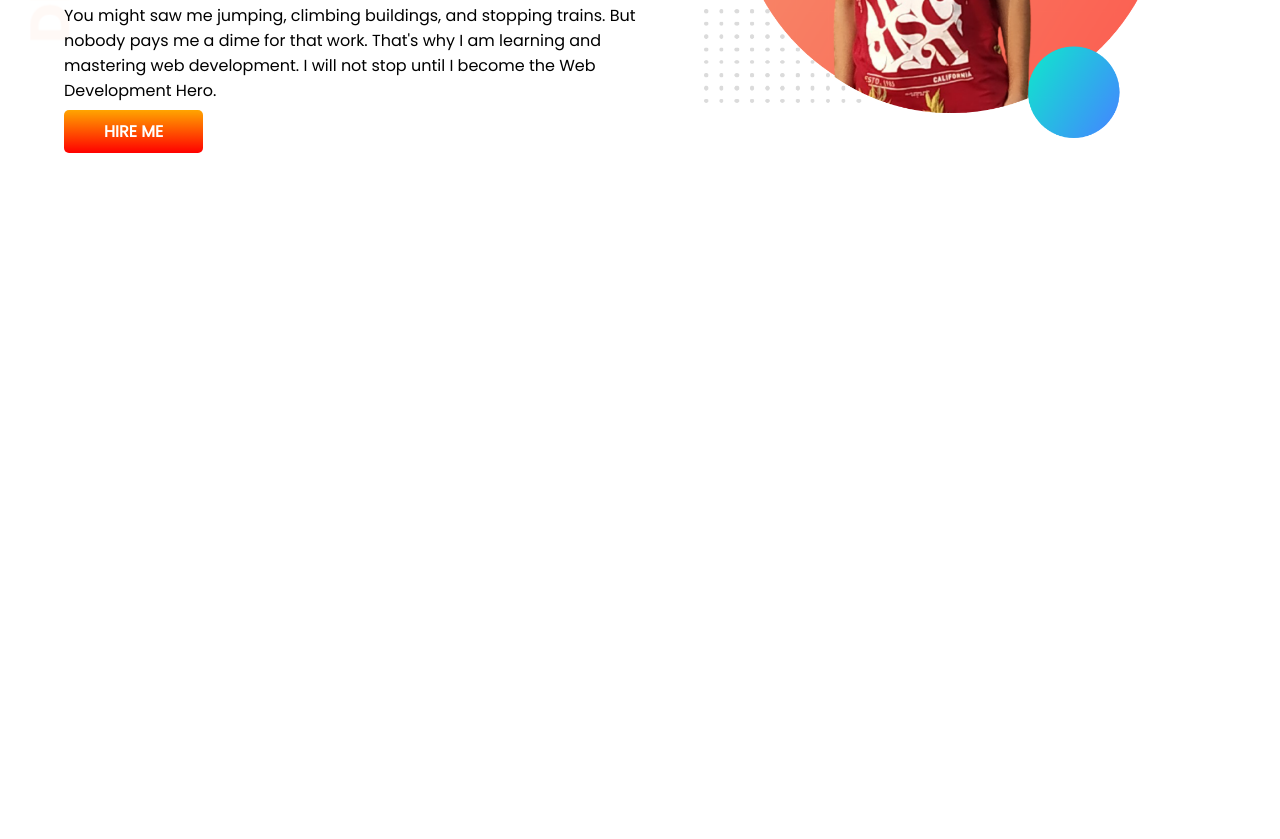
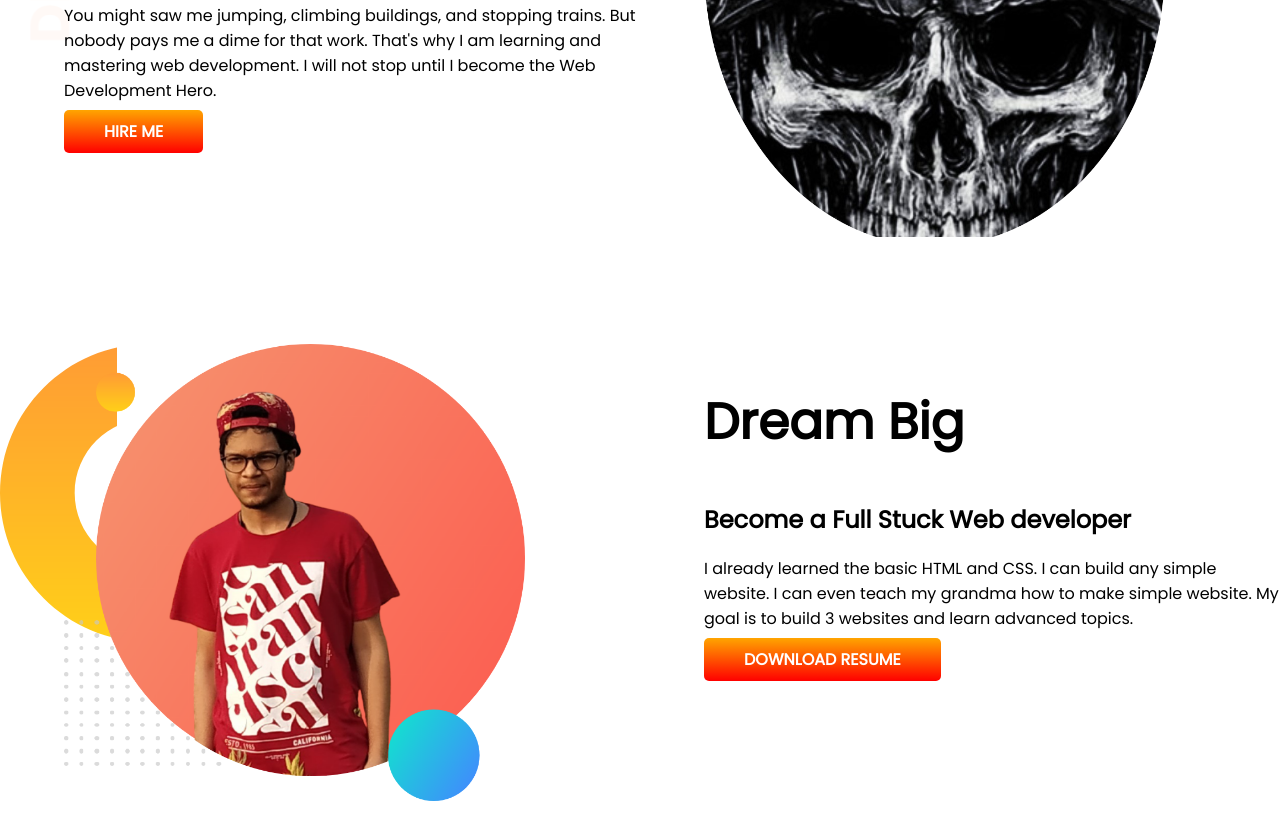
Before and after one commit to Al-Ferdous/developer-portfolio, a plain HTML site: page index.html in a window 1280 px wide. Shown: the part 319-1158 px from the top of the page. Before the commit the page ends 800 px from the top, so only its background shows below. Drawn offline with Linux system fonts and the light colour scheme.

Commit message:
dream added

```diff
--- a/index.html
+++ b/index.html
@@ -29,7 +29,24 @@
                 ME</a>
         </div>
         <div class="half-width">
-            <img src="images/al-ferdous-bg.png">
+            <img src="images/al-ferdous-skull-3.png">
+        </div>
+    </section>
+
+
+    <section class="dream-big">
+        <div class="half-width">
+            <img src="images/al-ferdous-bg.png" alt="">
+        </div>
+        <div class="half-width">
+            <h1>Dream Big</h1>
+            <h2>Become a Full Stuck Web developer</h2>
+            <P>I already learned the basic HTML and CSS. I can build any simple website. I can even teach my grandma how
+                to make simple website. My goal is to build 3 websites and learn advanced topics.</P>
+            <a class="link-button" target="_blank" href="">DOWNLOAD RESUME</a>
+
+
+
         </div>
     </section>
 </body>
--- a/style.css
+++ b/style.css
@@ -10,6 +10,7 @@ h1{
 }
 section{
     display: flex;
+    margin-bottom: 100px;
 }
 .half-width{
     width: 50%;
@@ -30,3 +31,7 @@ section{
     background-image: url(images/top-banner.png);
     background-repeat: no-repeat;
 }
+.dream-big{
+    background-image: url(images/dream-bg.png);
+    background-repeat: no-repeat;
+}
```
Also changed, not shown: images/al-ferdous-skull-3.png (added), showOff/al-ferdous-skull-2.jpg (deleted).
